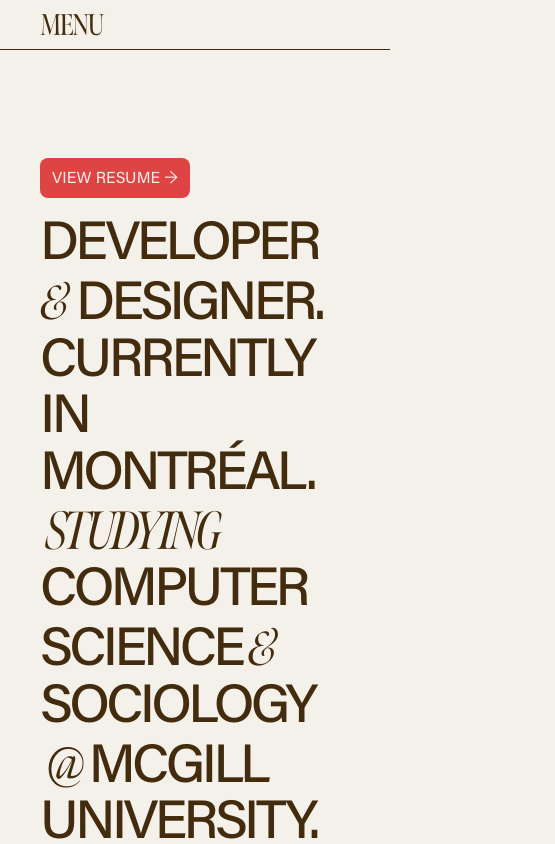
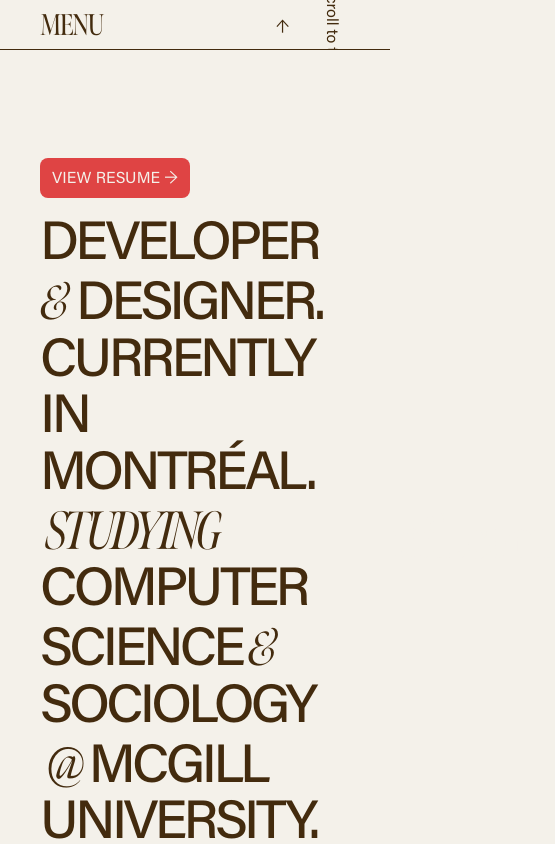
Before and after one commit to ReiKong/personal-website-2, a Next.js app: page / in a window 390 px wide. Shown: the top 844 px of the page, 555 px wide, since content can reach past the window. Built offline with nearby package versions, Linux system fonts and the light colour scheme; a web font is replaced by a local one.

Commit message:
Editing footer and added text selection color

```diff
--- a/components/navigation/footer.tsx
+++ b/components/navigation/footer.tsx
@@ -16,8 +16,15 @@ const options = {
 
 export default function footer() {
     return (
-        <div className="w-[100%] h-[100%] px-2.5 py-[54px] bg-accent-500 flex-col justify-start items-center gap-[39px] inline-flex sticky z-[0] bottom-0 left-0">
-            <div className="text-primary text-[64px] font-semibold font-serif">Thanks for coming! Let’s get in touch!</div>
+        <div className="w-[100%] h-[100%] px-[40px] py-[54px] bg-accent-500 flex-col justify-start items-left gap-[39px] inline-flex sticky z-[0] bottom-0 left-0">
+            <div className="scrollToTop">
+                <p>↑</p>
+                <p className="rotate-90">Scroll to top</p>
+            </div>
+            <div className="flex-cols gap-y-4">
+                <div className="text-primary/60 text-[64px] font-semibold font-serif leading-[1em]">Thanks for visting—let's get in touch!</div>
+                <div className="text-primary text-[64px] font-semibold font-serif leading-[1em]">reiskongs[at]gmail.com</div>
+            </div>
             <div className="text-primary text-xl font-medium font-sans">DESIGNED & BUILT WITH LOVE BY REI KONG</div>
             <div className="justify-center items-start gap-2.5 inline-flex">
                 <a
@@ -58,6 +65,9 @@ export default function footer() {
                     </IconContext.Provider>
                 </Link>
             </div>
+            <div>
+                <p>© Rei Kong 2023</p>
+            </div>
         </div>
     )
 }
--- a/components/sections/projects.tsx
+++ b/components/sections/projects.tsx
@@ -8,7 +8,7 @@ export default function Projects() {
                 <h2 className="sectionHeader">Projects</h2>
             </div>
             <div className="sectionContent">
-                <div className="grid grid-cols-1 lg:grid-cols-2 sm:grid-cols-3">
+                <div className="grid grid-cols-1 sm:grid-cols-2 lg:grid-cols-3">
                     {projects?.map((project, index) => (
                         <ProjectCard key={index} {...project} />
                     ))}
--- a/styles/globals.css
+++ b/styles/globals.css
@@ -143,6 +143,14 @@ h1, h2, h3, h4, p, span {
   grid-template-columns: 1fr 3fr;
 }
 
+::-moz-selection {
+  @apply text-primary bg-accent-500;
+}
+
+::selection {
+  @apply text-primary bg-accent-500;
+}
+
 .sideBarLink {
   @apply text-secondary1 text-[18px] border-b-[1px] border-secondary2 pt-1 transition-colors hover:text-accent-500 hover:cursor-pointer hover:border-b-accent-500;
   line-height: 130%; /* 31.2px */
@@ -251,6 +259,11 @@ p.table, span.table {
   width: 100%;
 }
 
+.scrollToTop {
+  @apply fixed top-[16px] right-[16px] flex;
+  writing-mode: vertical-ltr;
+}
+
 @media only screen and (max-width: 600px) {
   #left {
     display: none;
```
